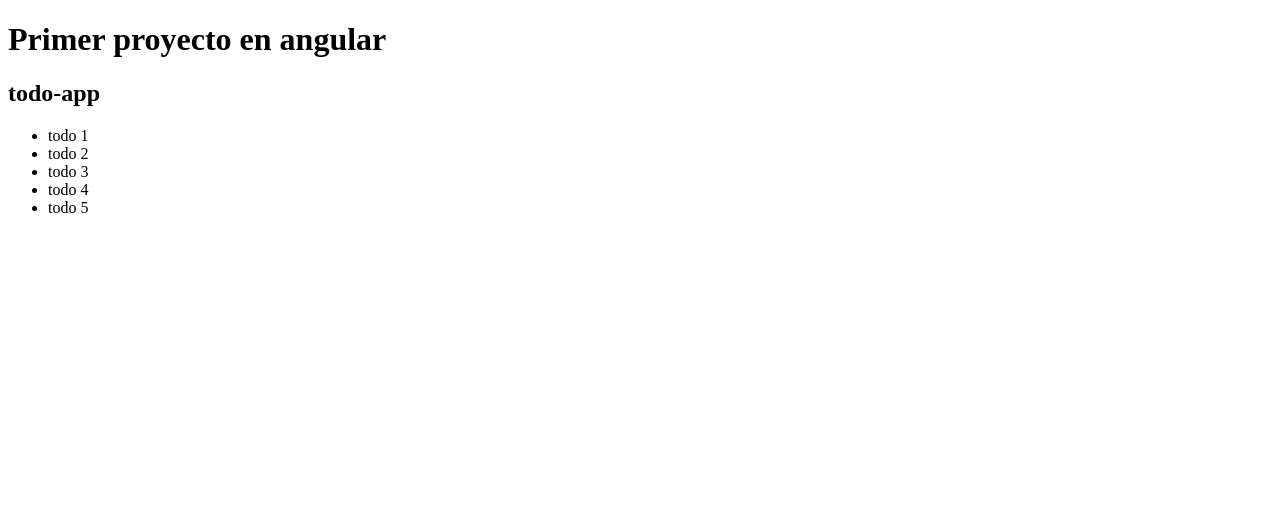
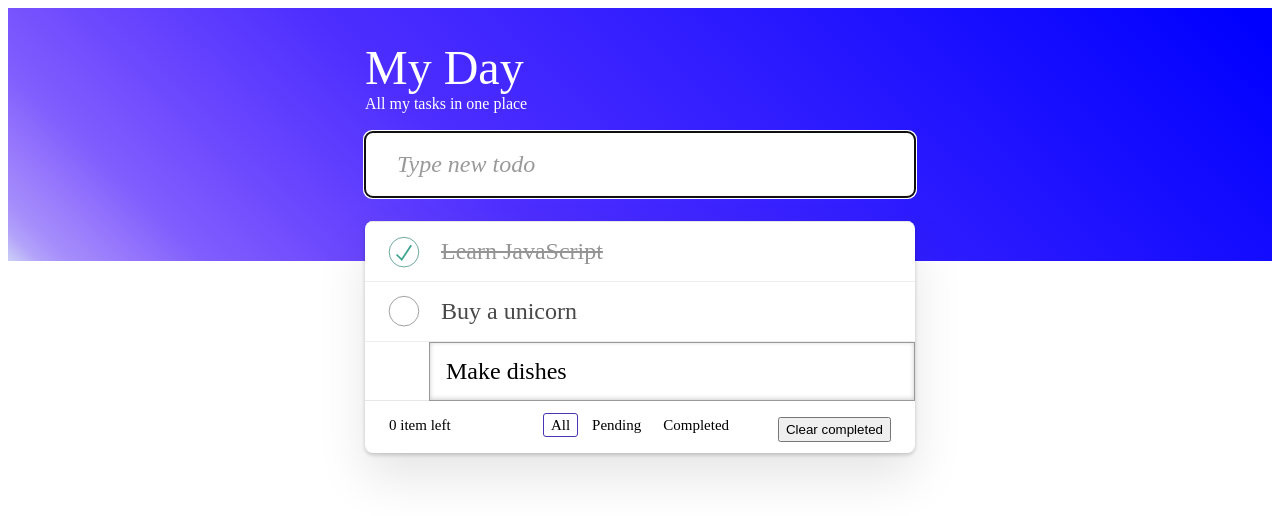
Before and after one commit to JosephMSS/todo-app, an Angular app: page / in a window 1280 px wide. Shown: the top 516 px of the page. Built offline with nearby package versions, Linux system fonts and the light colour scheme.

Commit message:
Refactor app component and app routes

```diff
--- a/src/app/app.component.html
+++ b/src/app/app.component.html
@@ -1,7 +1,2 @@
-<h1>Primer proyecto en angular</h1>
-<h2>{{ message }}</h2>
-<ul>
-  <li *ngFor="let task of tasks">
-    {{ task }}
-  </li>
-</ul>
+<!-- *Este componente permite utilizar el routing  que definimos en app routes -->
+<router-outlet />
--- a/src/app/app.component.ts
+++ b/src/app/app.component.ts
@@ -10,6 +10,5 @@
   styleUrl: './app.component.css',
 })
 export class AppComponent {
-  message = 'todo-app';
-  tasks = ['todo 1', 'todo 2', 'todo 3', 'todo 4', 'todo 5'];
+
 }
--- a/src/app/app.routes.ts
+++ b/src/app/app.routes.ts
@@ -1,3 +1,13 @@
 import { Routes } from '@angular/router';
-
-export const routes: Routes = [];
+import { LabsComponent } from './pages/labs/labs.component';
+import { HomeComponent } from './pages/home/home.component';
+export const routes: Routes = [
+  {
+    path: '',
+    component: HomeComponent,
+  },
+  {
+    path: 'labs',
+    component: LabsComponent,
+  },
+];
```
